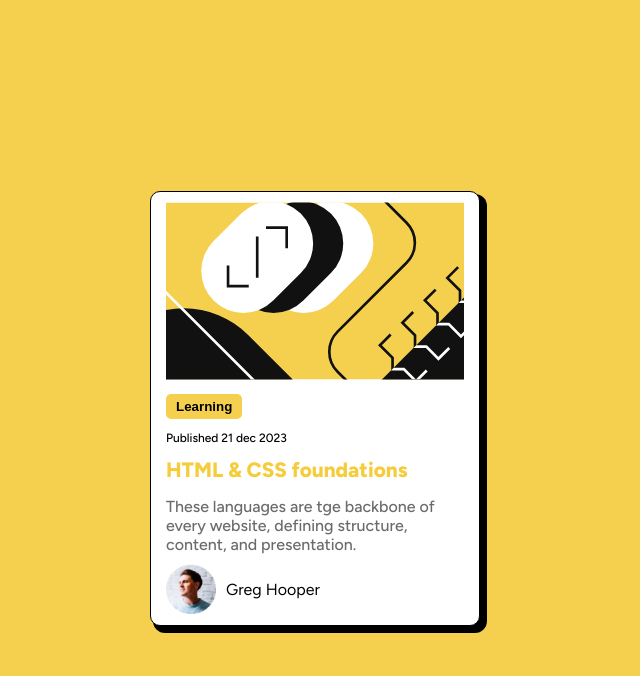
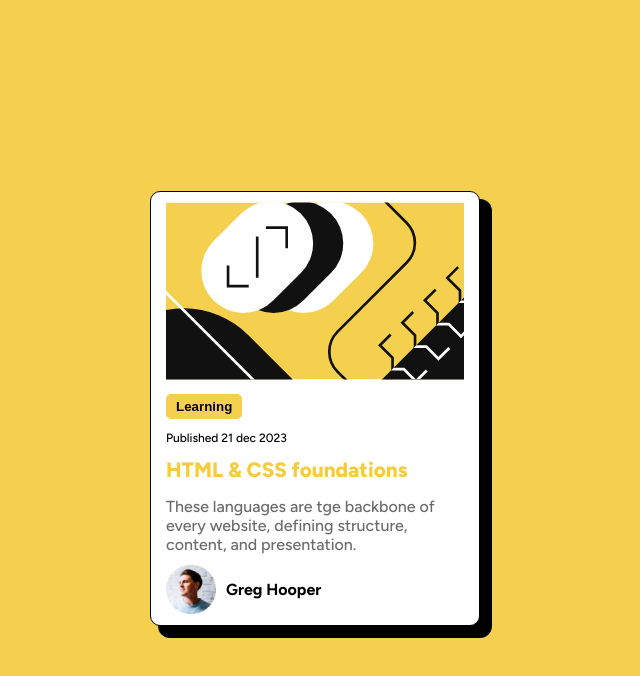
Before and after one commit to rishavbarman-dev/Blog-preview-card, a plain HTML site: page index.html in a window 1280 px wide. In both pictures the pointer is over the element "HTML & CSS foundations". Shown: the whole page, without its empty margins (325-965 px from the left). Drawn offline with Linux system fonts and the light colour scheme.

Commit message:
add the hover effect on card

```diff
--- a/style.css
+++ b/style.css
@@ -36,9 +36,10 @@ img {
   background-color: hsl(0, 0%, 100%);
   border-radius: 10px;
   padding: 0px 15px;
-  box-shadow: 5px 5px 0px 2px;
   width: 330px;
   height: 435px;
+  transition: box-shadow 0.3s ease;
+  box-shadow: 5px 5px 0px 2px;
 }
 
 .learning-btn {
@@ -64,8 +65,15 @@ img {
 }
 
 .title:hover {
+  cursor: pointer;
+}
+
+.card:hover {
+  box-shadow: 10px 10px 0px 2px;
+}
+
+.card:hover .title {
   color: #f5cd3c;
-  cursor: pointer;
 }
 
 .text {
@@ -87,4 +95,5 @@ img {
 .user-badge--text {
   margin-top: 26px;
   margin-left: 10px;
+  font-weight: bold;
 }
```
